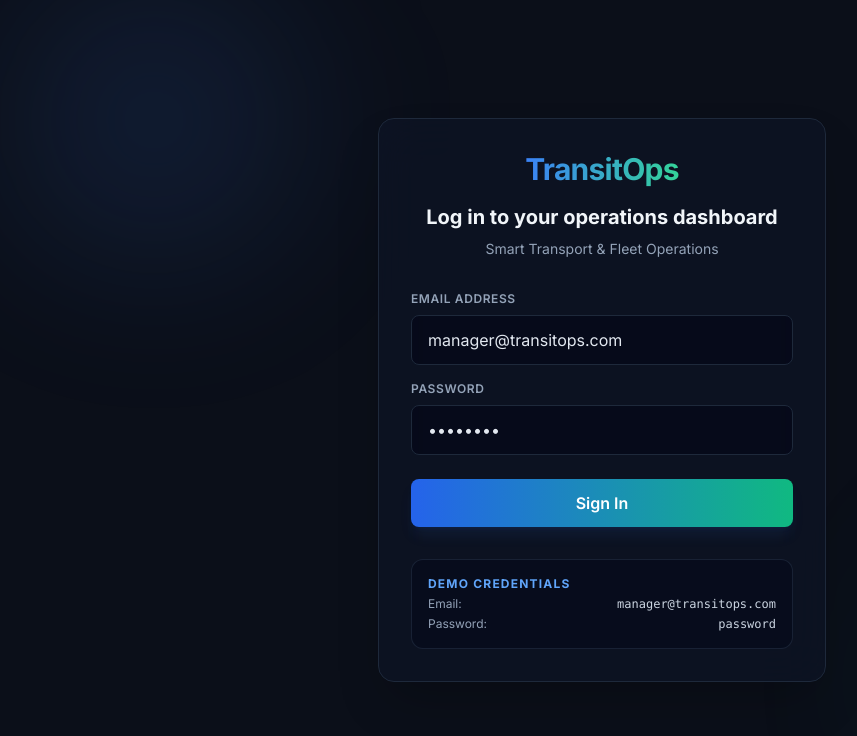
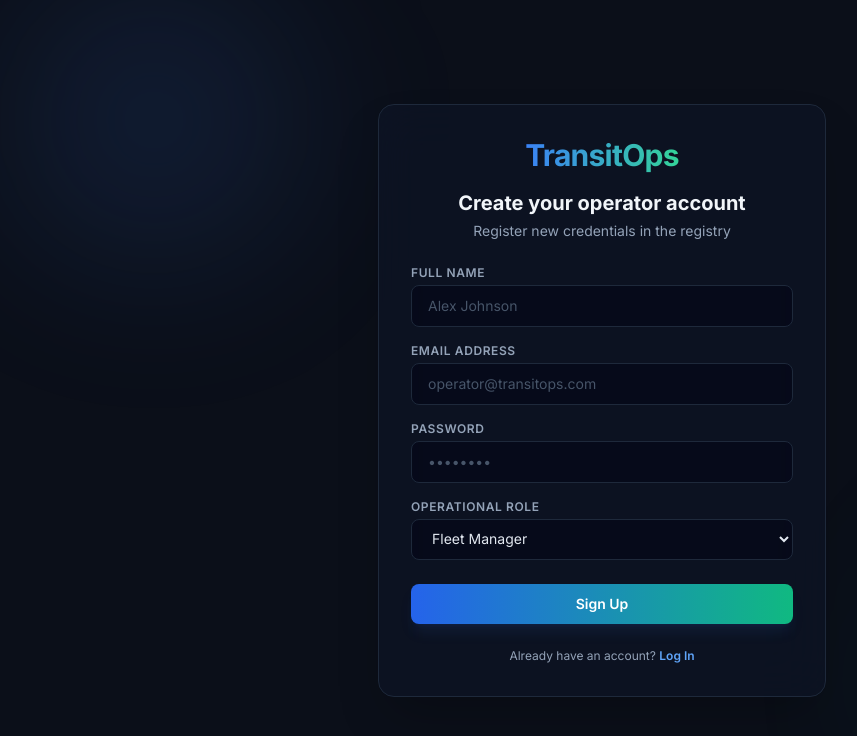
Before and after one commit to espelho-07/TransitOps-Smart-Transport-Operations-Platform, a React (Vite) app in the folder frontend/: page /register in a window 1280 px wide. Before the commit this address led to /login. Shown: the top 736 px of the page, without its empty margins (38-895 px from the left). Built offline with nearby package versions, Linux system fonts and the light colour scheme.

Commit message:
feat: implement operator registration / create account flow with UI and backend APIs

```diff
--- a/frontend/src/pages/Login/index.jsx
+++ b/frontend/src/pages/Login/index.jsx
@@ -1,5 +1,5 @@
 import React, { useState } from 'react';
-import { useNavigate } from 'react-router-dom';
+import { useNavigate, Link } from 'react-router-dom';
 import axios from 'axios';
 
 const Login = () => {
@@ -108,6 +108,13 @@ const Login = () => {
           </div>
         </form>
 
+        <div className="text-center text-xs text-slate-400 mt-4">
+          Don't have an account?{' '}
+          <Link to="/register" className="text-blue-400 hover:underline font-semibold">
+            Sign Up
+          </Link>
+        </div>
+
         {/* Credentials Info Block */}
         <div className="mt-6 p-4 bg-slate-950/40 border border-slate-800/80 rounded-xl space-y-1">
           <span className="block text-xs font-bold text-blue-400 uppercase tracking-widest mb-1">
--- /dev/null
+++ b/frontend/src/pages/Register/index.jsx
@@ -0,0 +1,158 @@
+import React, { useState } from 'react';
+import { useNavigate, Link } from 'react-router-dom';
+import axios from 'axios';
+
+const Register = () => {
+  const [name, setName] = useState('');
+  const [email, setEmail] = useState('');
+  const [password, setPassword] = useState('');
+  const [role, setRole] = useState('Fleet Manager');
+  const [error, setError] = useState('');
+  const [loading, setLoading] = useState(false);
+  const navigate = useNavigate();
+
+  const handleRegister = async (e) => {
+    e.preventDefault();
+    setError('');
+    setLoading(true);
+
+    try {
+      const response = await axios.post('http://localhost:3000/api/auth/register', {
+        name,
+        email,
+        password,
+        role
+      });
+
+      if (response.data.success && response.data.token) {
+        localStorage.setItem('token', response.data.token);
+        localStorage.setItem('user', JSON.stringify(response.data.user));
+        navigate('/dashboard');
+      } else {
+        setError('Registration failed. Please try again.');
+      }
+    } catch (err) {
+      console.error(err);
+      setError(err.response?.data?.error || 'Registration failed. Check details or connection.');
+    } finally {
+      setLoading(false);
+    }
+  };
+
+  return (
+    <div className="min-h-screen flex items-center justify-center bg-[#0B0F19] text-[#E2E8F0] px-4 relative overflow-hidden font-sans">
+      {/* Decorative Blur Backgrounds */}
+      <div className="absolute top-[-10%] left-[-10%] w-[50%] h-[50%] rounded-full bg-[radial-gradient(circle_at_center,rgba(59,130,246,0.15),transparent_60%)] filter blur-3xl" />
+      <div className="absolute bottom-[-10%] right-[-10%] w-[50%] h-[50%] rounded-full bg-[radial-gradient(circle_at_center,rgba(16,185,129,0.1),transparent_60%)] filter blur-3xl" />
+
+      <div className="max-w-md w-full space-y-6 p-8 rounded-2xl bg-slate-900/50 border border-slate-800 backdrop-blur-xl shadow-2xl relative z-10">
+        <div>
+          <div className="flex items-center justify-center space-x-2">
+            <span className="text-3xl font-extrabold tracking-tight bg-gradient-to-r from-blue-500 to-emerald-400 bg-clip-text text-transparent">
+              TransitOps
+            </span>
+          </div>
+          <h2 className="mt-4 text-center text-xl font-bold text-slate-100">
+            Create your operator account
+          </h2>
+          <p className="mt-1 text-center text-sm text-slate-400">
+            Register new credentials in the registry
+          </p>
+        </div>
+
+        {error && (
+          <div className="p-3 bg-red-500/10 border border-red-500/20 text-red-400 text-sm rounded-lg text-center animate-pulse">
+            {error}
+          </div>
+        )}
+
+        <form className="space-y-4" onSubmit={handleRegister}>
+          <div>
+            <label htmlFor="fullname" className="block text-xs font-semibold text-slate-400 uppercase tracking-wider mb-1">
+              Full Name
+            </label>
+            <input
+              id="fullname"
+              name="name"
+              type="text"
+              required
+              className="w-full px-4 py-2.5 bg-slate-950/60 border border-slate-800 rounded-lg text-slate-200 placeholder-slate-600 focus:outline-none focus:border-blue-500 focus:ring-1 focus:ring-blue-500 transition-colors text-sm"
+              placeholder="Alex Johnson"
+              value={name}
+              onChange={(e) => setName(e.target.value)}
+            />
+          </div>
+
+          <div>
+            <label htmlFor="email-address" className="block text-xs font-semibold text-slate-400 uppercase tracking-wider mb-1">
+              Email Address
+            </label>
+            <input
+              id="email-address"
+              name="email"
+              type="email"
+              required
+              className="w-full px-4 py-2.5 bg-slate-950/60 border border-slate-800 rounded-lg text-slate-200 placeholder-slate-600 focus:outline-none focus:border-blue-500 focus:ring-1 focus:ring-blue-500 transition-colors text-sm"
+              placeholder="operator@transitops.com"
+              value={email}
+              onChange={(e) => setEmail(e.target.value)}
+            />
+          </div>
+
+          <div>
+            <label htmlFor="password" className="block text-xs font-semibold text-slate-400 uppercase tracking-wider mb-1">
+              Password
+            </label>
+            <input
+              id="password"
+              name="password"
+              type="password"
+              required
+              className="w-full px-4 py-2.5 bg-slate-950/60 border border-slate-800 rounded-lg text-slate-200 placeholder-slate-600 focus:outline-none focus:border-blue-500 focus:ring-1 focus:ring-blue-500 transition-colors text-sm"
+              placeholder="••••••••"
+              value={password}
+              onChange={(e) => setPassword(e.target.value)}
+            />
+          </div>
+
+          <div>
+            <label htmlFor="role" className="block text-xs font-semibold text-slate-400 uppercase tracking-wider mb-1">
+              Operational Role
+            </label>
+            <select
+              id="role"
+              name="role"
+              className="w-full px-4 py-2.5 bg-slate-950/60 border border-slate-800 rounded-lg text-slate-200 focus:outline-none focus:border-blue-500 focus:ring-1 focus:ring-blue-500 transition-colors text-sm"
+              value={role}
+              onChange={(e) => setRole(e.target.value)}
+            >
+              <option value="Fleet Manager">Fleet Manager</option>
+              <option value="Dispatcher">Dispatcher</option>
+              <option value="Safety Officer">Safety Officer</option>
+              <option value="Financial Analyst">Financial Analyst</option>
+            </select>
+          </div>
+
+          <div className="pt-2">
+            <button
+              type="submit"
+              disabled={loading}
+              className="w-full py-2.5 bg-gradient-to-r from-blue-600 to-emerald-500 hover:from-blue-500 hover:to-emerald-400 text-white font-semibold rounded-lg transition-all transform hover:scale-[1.01] active:scale-[0.99] shadow-lg shadow-blue-500/10 disabled:opacity-50 disabled:cursor-not-allowed text-sm"
+            >
+              {loading ? 'Creating Account...' : 'Sign Up'}
+            </button>
+          </div>
+        </form>
+
+        <div className="text-center text-xs text-slate-400 mt-4">
+          Already have an account?{' '}
+          <Link to="/login" className="text-blue-400 hover:underline font-semibold">
+            Log In
+          </Link>
+        </div>
+      </div>
+    </div>
+  );
+};
+
+export default Register;
--- a/frontend/src/routes/index.jsx
+++ b/frontend/src/routes/index.jsx
@@ -15,11 +15,16 @@ import Reports from '../pages/Reports';
 import Settings from '../pages/Settings';
 import Profile from '../pages/Profile';
 import Login from '../pages/Login';
+import Register from '../pages/Register';
 
 export const router = createBrowserRouter([
   {
     path: '/login',
     element: <Login />
+  },
+  {
+    path: '/register',
+    element: <Register />
   },
   {
     path: '/',
```
Also changed, not shown: 4 other files (tests, documents, lock files or other folders).
